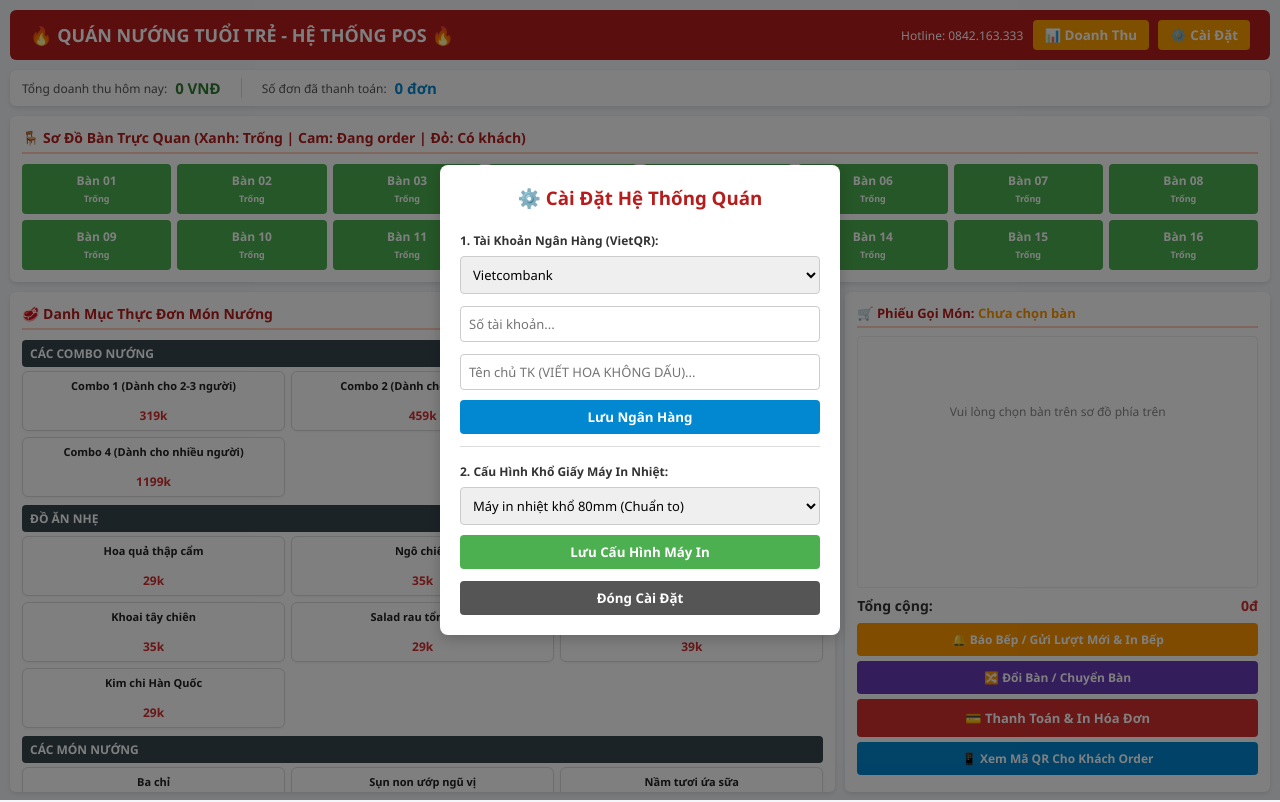
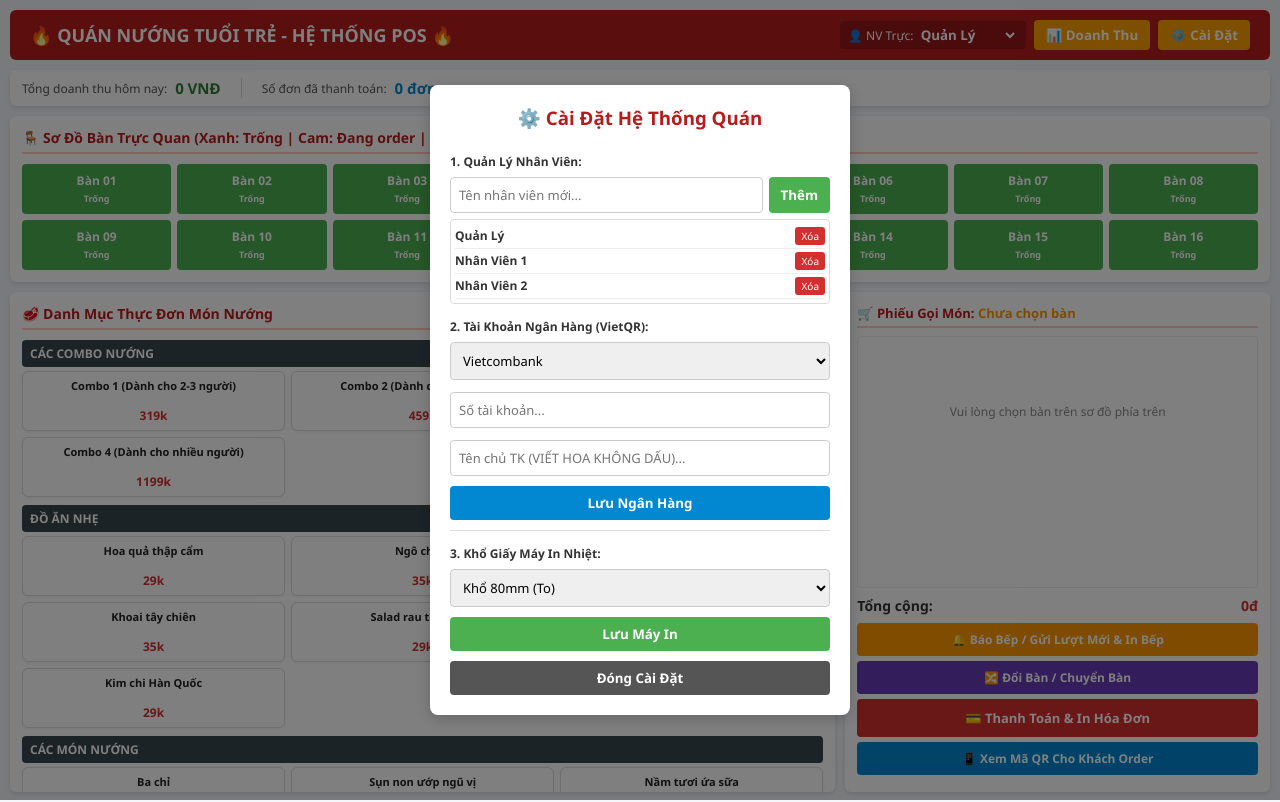
Before and after one commit to duycuongvfu27-star/quan-ly-ban-hang, a website: page quanly.html in a window 1280 px wide. Both pictures are taken after a click on the button "⚙️ Cài Đặt". Drawn offline with Linux system fonts and the light colour scheme; no server answers.

Commit message:
them tinh nang quan ly va phan cong nhan vien

```diff
--- a/quanly.html
+++ b/quanly.html
@@ -10,7 +10,8 @@
 
         header { background: #b71c1c; color: white; padding: 10px 20px; border-radius: 6px; display: flex; justify-content: space-between; align-items: center; margin-bottom: 10px; }
         header h1 { margin: 0; font-size: 18px; }
-        .header-right button { background: #ffa000; border: none; padding: 6px 12px; font-weight: bold; color: #fff; border-radius: 4px; cursor: pointer; margin-left: 5px; }
+        .header-right { display: flex; align-items: center; gap: 8px; }
+        .header-right button { background: #ffa000; border: none; padding: 6px 12px; font-weight: bold; color: #fff; border-radius: 4px; cursor: pointer; }
 
         .revenue-box { background: white; padding: 8px 12px; border-radius: 6px; margin-bottom: 10px; box-shadow: 0 2px 5px rgba(0,0,0,0.1); display: flex; gap: 20px; align-items: center; }
         .rev-item { display: flex; align-items: center; gap: 8px; font-size: 13px; }
@@ -50,7 +51,7 @@
         .qr-btn { background: #0288d1; }
 
         .modal { display: none; position: fixed; top: 0; left: 0; width: 100%; height: 100%; background: rgba(0,0,0,0.5); justify-content: center; align-items: center; z-index: 1000; }
-        .modal-box { background: white; padding: 20px; border-radius: 8px; text-align: center; width: 400px; box-shadow: 0 4px 15px rgba(0,0,0,0.2); }
+        .modal-box { background: white; padding: 20px; border-radius: 8px; text-align: center; width: 420px; max-height: 90vh; overflow-y: auto; box-shadow: 0 4px 15px rgba(0,0,0,0.2); }
         .modal-box input, .modal-box select { width: 100%; padding: 8px; margin: 6px 0; border: 1px solid #ccc; border-radius: 4px; font-size: 13px; }
 
         #printArea { display: none; }
@@ -66,7 +67,9 @@
     <header>
         <h1>🔥 QUÁN NƯỚNG TUỔI TRẺ - HỆ THỐNG POS 🔥</h1>
         <div class="header-right">
-            <span style="font-size: 12px;">Hotline: 0842.163.333</span>
+            <div style="font-size: 12px; background: rgba(0,0,0,0.2); padding: 4px 8px; border-radius: 4px;">
+                👤 NV Trực: <select id="currentStaffSelect" onchange="changeActiveStaff()" style="background:transparent; color:#fff; border:none; font-weight:bold; cursor:pointer; outline:none;"></select>
+            </div>
             <button onclick="window.location.href='/api/orders/view'">📊 Doanh Thu</button>
             <button onclick="openSettings()">⚙️ Cài Đặt</button>
         </div>
@@ -125,11 +128,19 @@
         </div>
     </div>
 
+    <!-- MODAL CÀI ĐẶT (TÍCH HỢP QUẢN LÝ NHÂN VIÊN) -->
     <div id="settingsModal" class="modal">
         <div class="modal-box" style="text-align: left;">
             <h3 style="color: #b71c1c; margin-top:0; text-align:center;">⚙️ Cài Đặt Hệ Thống Quán</h3>
 
-            <label style="font-weight: bold; font-size: 12px;">1. Tài Khoản Ngân Hàng (VietQR):</label>
+            <label style="font-weight: bold; font-size: 12px;">1. Quản Lý Nhân Viên:</label>
+            <div style="display:flex; gap:6px; margin:6px 0;">
+                <input type="text" id="newStaffName" placeholder="Tên nhân viên mới..." style="margin:0; flex:1;">
+                <button onclick="addStaff()" style="background:#4caf50; color:white; border:none; padding:8px 12px; border-radius:4px; font-weight:bold; cursor:pointer;">Thêm</button>
+            </div>
+            <div id="staffListContainer" style="max-height:90px; overflow-y:auto; border:1px solid #ddd; padding:4px; border-radius:4px; margin-bottom:10px; font-size:12px;"></div>
+
+            <label style="font-weight: bold; font-size: 12px;">2. Tài Khoản Ngân Hàng (VietQR):</label>
             <select id="bankNameSelect">
                 <option value="ICB">VietinBank</option>
                 <option value="VCB">Vietcombank</option>
@@ -142,16 +153,16 @@
             <input type="text" id="bankNameAccInput" placeholder="Tên chủ TK (VIẾT HOA KHÔNG DẤU)...">
             <button onclick="saveBankConfig()" style="background:#0288d1; color:white; border:none; padding:8px; width:100%; border-radius:4px; font-weight:bold; cursor:pointer; margin-top:4px;">Lưu Ngân Hàng</button>
 
-            <hr style="margin: 12px 0; border:0; border-top:1px solid #ddd;">
+            <hr style="margin: 10px 0; border:0; border-top:1px solid #ddd;">
 
-            <label style="font-weight: bold; font-size: 12px;">2. Cấu Hình Khổ Giấy Máy In Nhiệt:</label>
+            <label style="font-weight: bold; font-size: 12px;">3. Khổ Giấy Máy In Nhiệt:</label>
             <select id="printerSizeSelect">
-                <option value="80">Máy in nhiệt khổ 80mm (Chuẩn to)</option>
-                <option value="58">Máy in nhiệt khổ 58mm (Khổ nhỏ)</option>
+                <option value="80">Khổ 80mm (To)</option>
+                <option value="58">Khổ 58mm (Nhỏ)</option>
             </select>
-            <button onclick="savePrinterConfig()" style="background:#4caf50; color:white; border:none; padding:8px; width:100%; border-radius:4px; font-weight:bold; cursor:pointer; margin-top:4px;">Lưu Cấu Hình Máy In</button>
+            <button onclick="savePrinterConfig()" style="background:#4caf50; color:white; border:none; padding:8px; width:100%; border-radius:4px; font-weight:bold; cursor:pointer; margin-top:4px;">Lưu Máy In</button>
 
-            <button onclick="document.getElementById('settingsModal').style.display='none'" style="background:#555; color:white; border:none; padding:8px; width:100%; border-radius:4px; cursor:pointer; margin-top:12px; font-weight:bold;">Đóng Cài Đặt</button>
+            <button onclick="document.getElementById('settingsModal').style.display='none'" style="background:#555; color:white; border:none; padding:8px; width:100%; border-radius:4px; cursor:pointer; margin-top:10px; font-weight:bold;">Đóng Cài Đặt</button>
         </div>
     </div>
 
@@ -236,12 +247,14 @@
         let tableStatus = {};
         let bankConfig = JSON.parse(localStorage.getItem('bankConfig') || '{"bank":"VCB","acc":"","name":""}');
         let printerConfig = JSON.parse(localStorage.getItem('printerConfig') || '{"size":"80"}');
+        let staffList = JSON.parse(localStorage.getItem('staffList') || '["Quản Lý", "Nhân Viên 1", "Nhân Viên 2"]');
+        let currentStaff = localStorage.getItem('currentStaff') || staffList[0];
 
         const urlParams = new URLSearchParams(window.location.search);
         const tableParam = urlParams.get('table');
 
         if (tableParam) {
-            // GIAO DIỆN KHÁCH HÀNG QUÉT QR TRÊN ĐIỆN THOẠI (KHÔNG CẦN ĐĂNG NHẬP)
+            // GIAO DIỆN KHÁCH HÀNG QUÉT QR
             document.body.innerHTML = `
                 <div style="max-width:480px; margin:0 auto; background:#fff; padding:15px; border-radius:12px; box-shadow:0 4px 15px rgba(0,0,0,0.1);">
                     <div style="text-align:center; color:#d32f2f; font-weight:bold; font-size:20px;">🔥 QUÁN NƯỚNG TUỔI TRẺ 🔥</div>
@@ -272,9 +285,52 @@
                 btn.onclick = () => selectTable(tName);
                 tableGrid.appendChild(btn);
             }
+            renderStaffDropdown();
             renderMenuPOS();
             loadTodayRevenue();
             setInterval(syncAndCheckOrders, 3000);
+        }
+
+        function renderStaffDropdown() {
+            let select = document.getElementById('currentStaffSelect');
+            select.innerHTML = '';
+            staffList.forEach(s => {
+                select.innerHTML += `<option value="${s}" ${s === currentStaff ? 'selected' : ''}>${s}</option>`;
+            });
+        }
+
+        function changeActiveStaff() {
+            currentStaff = document.getElementById('currentStaffSelect').value;
+            localStorage.setItem('currentStaff', currentStaff);
+        }
+
+        function renderStaffListModal() {
+            let container = document.getElementById('staffListContainer');
+            container.innerHTML = '';
+            staffList.forEach((s, idx) => {
+                container.innerHTML += `<div style="display:flex; justify-content:space-between; align-items:center; padding:3px 0; border-bottom:1px solid #eee;">
+                    <span><b>${s}</b></span>
+                    ${staffList.length > 1 ? `<button onclick="removeStaff(${idx})" style="background:#d32f2f; color:#fff; border:none; padding:2px 6px; border-radius:3px; cursor:pointer; font-size:10px;">Xóa</button>` : ''}
+                </div>`;
+            });
+        }
+
+        function addStaff() {
+            let name = document.getElementById('newStaffName').value.trim();
+            if(!name) { alert('Vui lòng nhập tên nhân viên!'); return; }
+            staffList.push(name);
+            localStorage.setItem('staffList', JSON.stringify(staffList));
+            document.getElementById('newStaffName').value = '';
+            renderStaffDropdown();
+            renderStaffListModal();
+            alert('✅ Đã thêm nhân viên thành công!');
+        }
+
+        function removeStaff(idx) {
+            staffList.splice(idx, 1);
+            localStorage.setItem('staffList', JSON.stringify(staffList));
+            renderStaffDropdown();
+            renderStaffListModal();
         }
 
         function renderMenuPOS() {
@@ -431,7 +487,6 @@
                 tableRounds[selectedTable].push({ name, price, quantity: 1 });
             }
 
-            // Khi chọn món thì bàn chuyển sang màu cam (Đang order)
             if(tableStatus[selectedTable] === 'empty') {
                 tableStatus[selectedTable] = 'ordering';
                 updateTableUI(selectedTable, 'Đang order', 'table-ordering');
@@ -492,7 +547,6 @@
             document.getElementById('totalPrice').innerText = total.toLocaleString() + 'đ';
         }
 
-        // Khi bấm báo bếp thì bàn chính thức chuyển sang màu đỏ (Có khách)
         function sendToKitchen() {
             if(!selectedTable || !tableRounds[selectedTable] || tableRounds[selectedTable].length === 0) { alert('Chưa chọn bàn hoặc chưa có món để báo bếp!'); return; }
             printKitchenBill(selectedTable, tableRounds[selectedTable]);
@@ -508,7 +562,7 @@
             let widthStyle = printerConfig.size === '58' ? 'width: 58mm;' : 'width: 80mm;';
             let html = `<div style="${widthStyle} font-size: 12px; padding: 5px;">`;
             html += `<h3 style="text-align:center; margin:0;">PHIẾU BÁO BẾP</h3>`;
-            html += `<p style="text-align:center; margin:2px 0;"><b>${tableName}</b></p>`;
+            html += `<p style="text-align:center; margin:2px 0;"><b>${tableName}</b> (NV: ${currentStaff})</p>`;
             html += `<p style="text-align:center; margin:2px 0; font-size:10px;">${new Date().toLocaleTimeString('vi-VN')} - ${new Date().toLocaleDateString('vi-VN')}</p>`;
             html += `<hr style="border-top:1px dashed #000; margin:5px 0;">`;
             items.forEach(i => {
@@ -598,7 +652,7 @@
             html += `<h3 style="text-align:center; margin:0;">QUÁN NƯỚNG TUỔI TRẺ</h3>`;
             html += `<p style="text-align:center; margin:2px 0; font-size:10px;">Hotline: 0842.163.333</p>`;
             html += `<h4 style="text-align:center; margin:5px 0;">HÓA ĐƠN THANH TOÁN</h4>`;
-            html += `<p style="margin:2px 0;">Bàn: <b>${tableName}</b></p>`;
+            html += `<p style="margin:2px 0;">Bàn: <b>${tableName}</b> | NV: ${currentStaff}</p>`;
             html += `<p style="margin:2px 0; font-size:10px;">Giờ: ${new Date().toLocaleTimeString('vi-VN')} - ${new Date().toLocaleDateString('vi-VN')}</p>`;
             html += `<hr style="border-top:1px dashed #000; margin:5px 0;">`;
             items.forEach(i => {
@@ -618,7 +672,6 @@
             document.getElementById('qrModalTitle').innerText = 'Mã QR Gọi Món - ' + selectedTable;
             document.getElementById('qrcode').innerHTML = '';
             let tNum = selectedTable.replace('Bàn ', '');
-            // Đảm bảo đường dẫn QR trỏ thẳng về trang chủ (không dính quanly.html) để khách quét không bị hỏi mật khẩu
             let currentUrl = window.location.origin + '/?table=' + tNum;
             new QRCode(document.getElementById("qrcode"), { text: currentUrl, width: 150, height: 150 });
             document.getElementById('qrLinkText').innerText = currentUrl;
@@ -630,6 +683,7 @@
             document.getElementById('bankAccInput').value = bankConfig.acc;
             document.getElementById('bankNameAccInput').value = bankConfig.name;
             document.getElementById('printerSizeSelect').value = printerConfig.size;
+            renderStaffListModal();
             document.getElementById('settingsModal').style.display = 'flex';
         }
 
```
